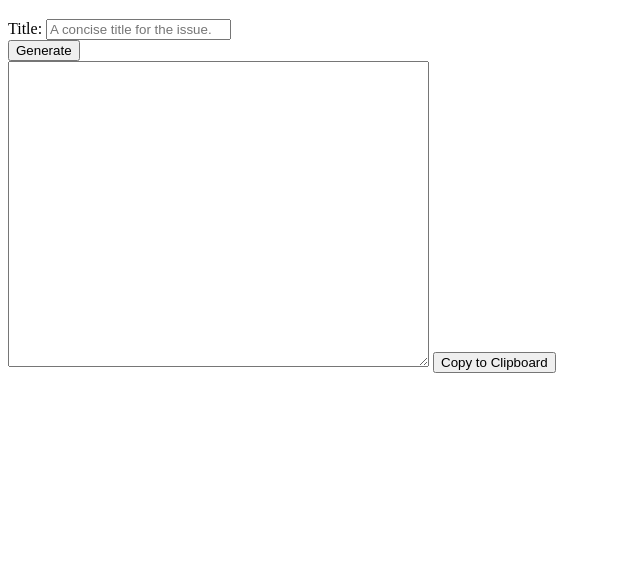
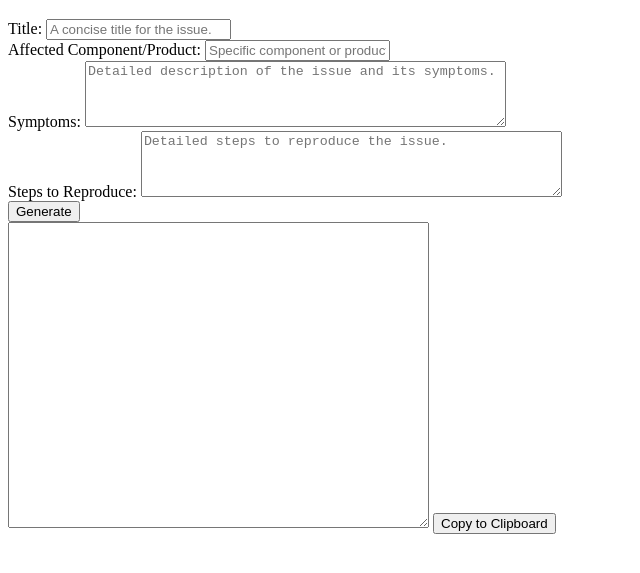
Before and after one commit to darwin-xu/darwin-xu.github.io, a plain HTML site: page index.html in a window 1280 px wide. Shown: the part 61-634 px from the top of the page, without its empty margins (0-640 px from the left). Drawn offline with Linux system fonts and the light colour scheme.

Commit message:
Update index.html

```diff
--- a/index.html
+++ b/index.html
@@ -12,7 +12,19 @@
             <label for="title">Title:</label>
             <input type="text" id="title" name="title" placeholder="A concise title for the issue." required>
         </div>
-        <!-- Add more fields similarly -->
+        <div>
+            <label for="affectedComponent">Affected Component/Product:</label>
+            <input type="text" id="affectedComponent" placeholder="Specific component or product affected.">
+        </div>
+        <div>
+            <label for="symptoms">Symptoms:</label>
+            <textarea id="symptoms" rows="4" cols="50" placeholder="Detailed description of the issue and its symptoms."></textarea>
+        </div>
+        <!-- Additional fields with textareas for multiline input -->
+        <div>
+            <label for="steps">Steps to Reproduce:</label>
+            <textarea id="steps" rows="4" cols="50" placeholder="Detailed steps to reproduce the issue."></textarea>
+        </div>
 
         <button type="button" onclick="generateMarkdown()">Generate</button>
     </form>
```
